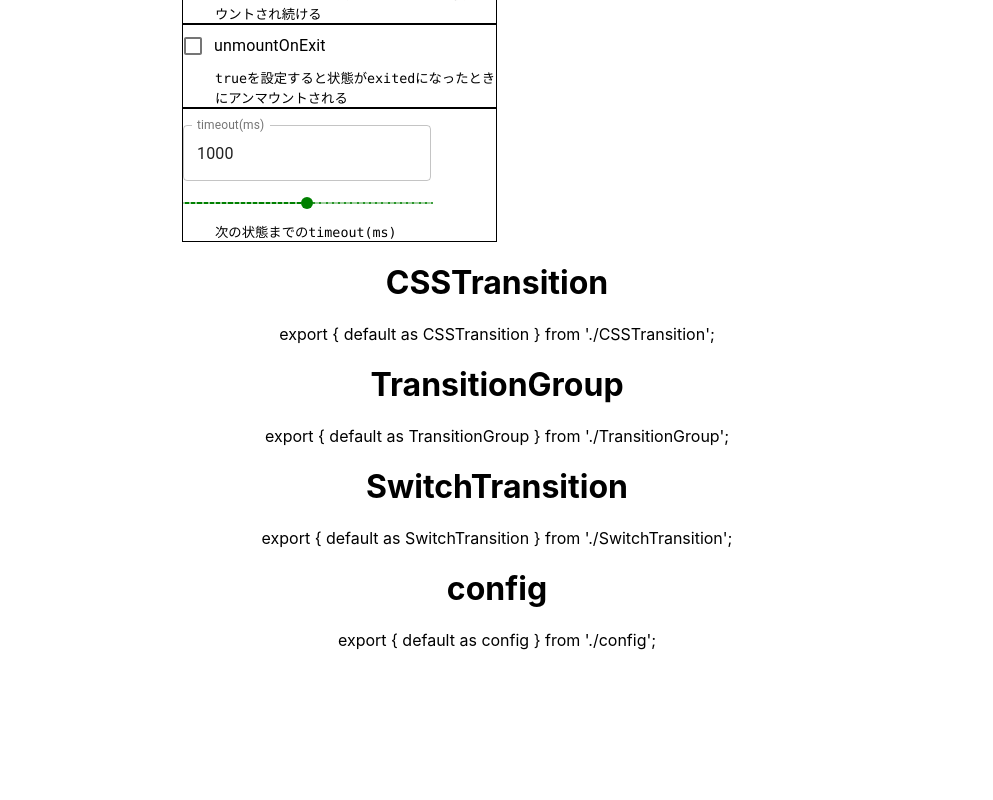
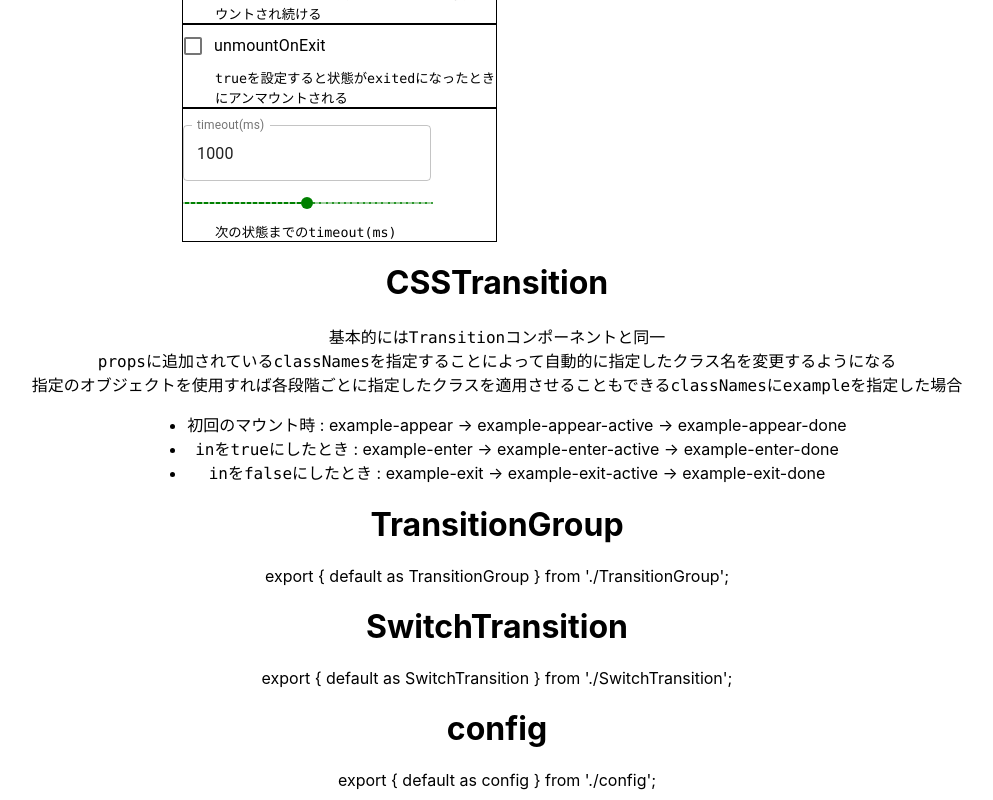
Before and after one commit to KoinoEngineering/react-study, a React (Create React App) app: page /StudyReactTransitionGroup in a window 1280 px wide. Shown: the part 1069-1869 px from the top of the page, without its empty margins (143-1136 px from the left). Before the commit the page ends 1729 px from the top, so only its background shows below. Built offline with nearby package versions, Linux system fonts and the light colour scheme.

Commit message:
#22 add CSSTrasition

```diff
--- /dev/null
+++ b/src/Pages/StudyReactTransitionGroup/StudyCSSTransition/StudyCSSTransition.tsx
@@ -0,0 +1,22 @@
+import React from "react";
+import { useWidth } from "../../../common/Styles/Styles";
+
+const StudyCSSTransition: React.FC = () => {
+
+    const widthStyle = useWidth();
+
+    return <div>
+        基本的には<code>Transition</code>コンポーネントと同一<br />
+        <code>props</code>に追加されている<code>classNames</code>を指定することによって自動的に指定したクラス名を変更するようになる<br />
+        指定のオブジェクトを使用すれば各段階ごとに指定したクラスを適用させることもできる
+        <code>classNames</code>に<code>example</code>を指定した場合
+        <div className={widthStyle.MaxContent} style={{ margin: "0px auto" }}>
+            <ul>
+                <li>初回のマウント時 : example-appear -&gt; example-appear-active -&gt; example-appear-done</li>
+                <li><code>in</code>を<code>true</code>にしたとき : example-enter -&gt; example-enter-active -&gt; example-enter-done</li>
+                <li><code>in</code>を<code>false</code>にしたとき : example-exit -&gt; example-exit-active -&gt; example-exit-done</li>
+            </ul>
+        </div>
+    </div>;
+};
+export default StudyCSSTransition;
--- a/src/Pages/StudyReactTransitionGroup/StudyReactTransitionGroup.tsx
+++ b/src/Pages/StudyReactTransitionGroup/StudyReactTransitionGroup.tsx
@@ -3,6 +3,7 @@ import StudyTransition, { IStudyTransitionState } from "./StudyTransition/StudyT
 import { useAnchor, useWidth } from "../../common/Styles/Styles";
 import MyDispatch from "../../core/Interfaces/MyDispatch";
 import { childDispatcherFactory } from "../../common/Dispatch";
+import StudyCSSTransition from "./StudyCSSTransition/StudyCSSTransition";
 
 export interface IStudyReactTransitionGroupState {
     studyTransition: IStudyTransitionState;
@@ -42,7 +43,9 @@ const StudyReactTransitionGroup: React.FC<IStudyReactTransitionGroupProps> = (pr
                 <div>
                     <h1 id="CSSTransition">CSSTransition</h1>
                 </div>
-                {`export { default as CSSTransition } from './CSSTransition';`}
+                <div>
+                    <StudyCSSTransition />
+                </div>
             </div>
         </div>
         <div>
```
